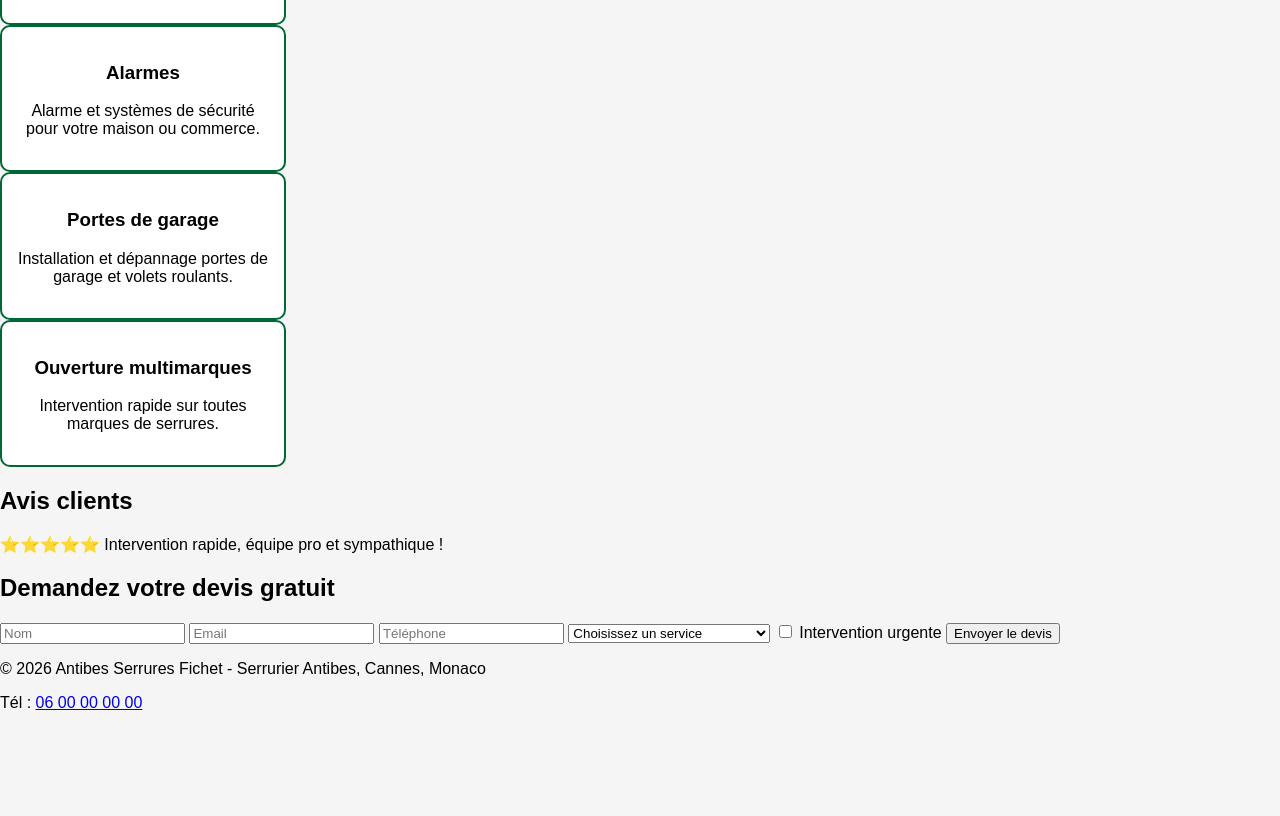
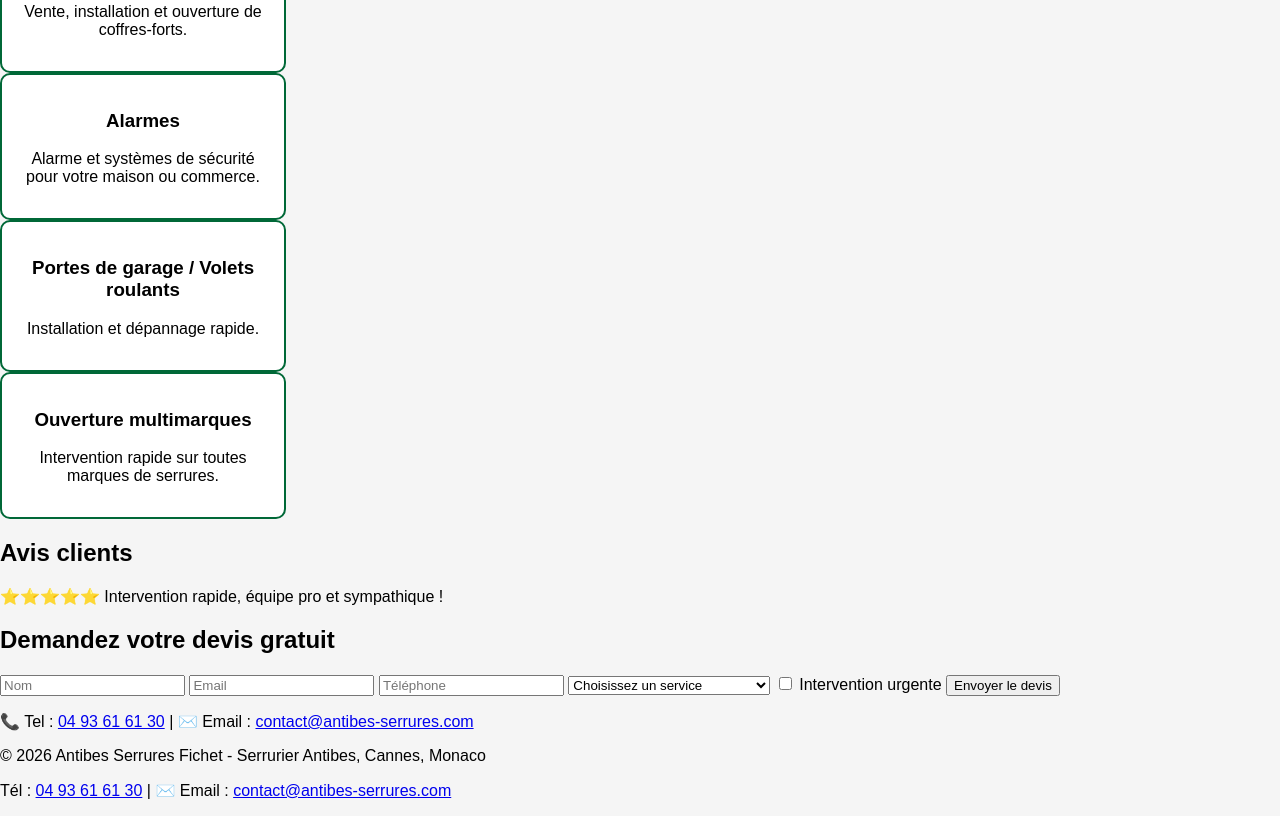
Before and after one commit to atbsserr/antibes-serrures, a plain HTML site: page index.html in a window 1280 px wide. Shown: the part 745-1561 px from the top of the page. Before the commit the page ends 1473 px from the top, so only its background shows below. Drawn offline with nearby package versions, Linux system fonts and the light colour scheme; a script that the page names is missing.

Commit message:
Update index.html

```diff
--- a/index.html
+++ b/index.html
@@ -15,7 +15,8 @@
   <div class="container header-container">
     <div class="logo">ANTIBES SERRURES FICHET</div>
     <div class="cta">
-      <a href="tel:+33600000000" class="btn emergency">📞 Urgence dépannage</a>
+      <a href="tel:+33493616130" class="btn emergency">📞 Urgence dépannage</a>
+      <a href="mailto:contact@antibes-serrures.com" class="btn emergency">✉️ contact@antibes-serrures.com</a>
     </div>
   </div>
   <div class="hero">
@@ -47,8 +48,8 @@
         <p>Alarme et systèmes de sécurité pour votre maison ou commerce.</p>
       </div>
       <div class="service">
-        <h3>Portes de garage</h3>
-        <p>Installation et dépannage portes de garage et volets roulants.</p>
+        <h3>Portes de garage / Volets roulants</h3>
+        <p>Installation et dépannage rapide.</p>
       </div>
       <div class="service">
         <h3>Ouverture multimarques</h3>
@@ -96,6 +97,7 @@
       </label>
       <button type="submit" class="btn main-btn">Envoyer le devis</button>
     </form>
+    <p>📞 Tel : <a href="tel:+33493616130">04 93 61 61 30</a> | ✉️ Email : <a href="mailto:contact@antibes-serrures.com">contact@antibes-serrures.com</a></p>
   </div>
 </section>
 
@@ -103,7 +105,7 @@
 <footer>
   <div class="container footer-container">
     <p>© 2026 Antibes Serrures Fichet - Serrurier Antibes, Cannes, Monaco</p>
-    <p>Tél : <a href="tel:+33600000000">06 00 00 00 00</a></p>
+    <p>Tél : <a href="tel:+33493616130">04 93 61 61 30</a> | ✉️ Email : <a href="mailto:contact@antibes-serrures.com">contact@antibes-serrures.com</a></p>
   </div>
 </footer>
 
```
